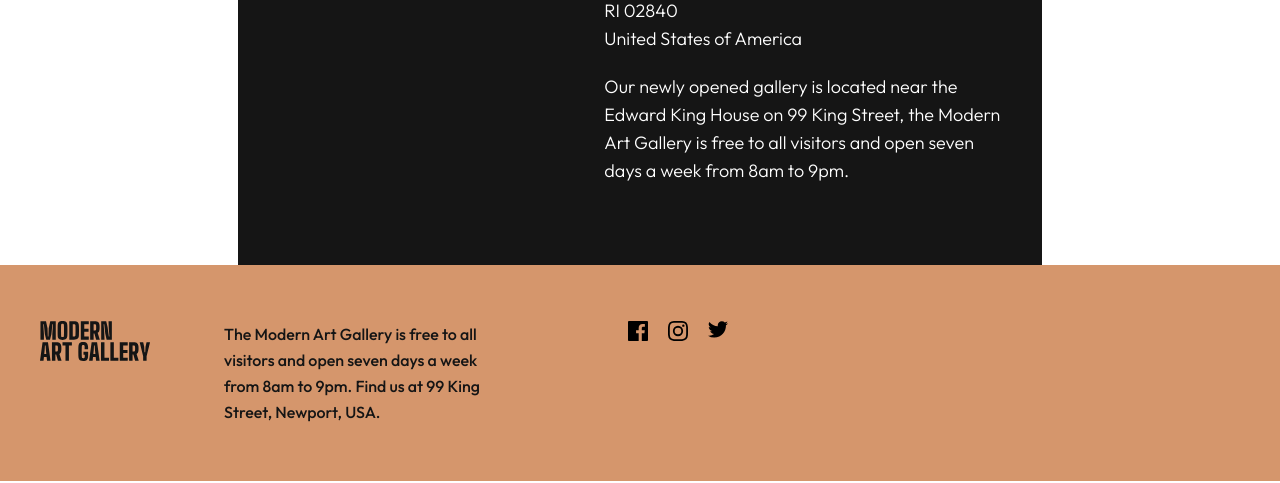
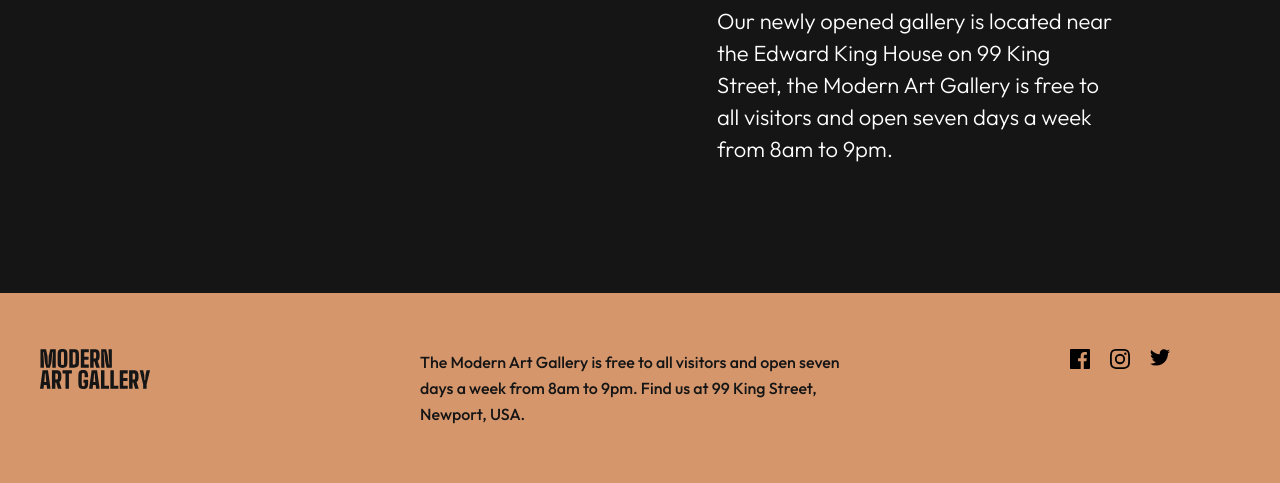
Before and after one commit to gigakhrz/Art-Gallery-Website, a plain HTML site: page location.html in a window 1280 px wide. Shown: the part 800-1283 px from the top of the page. Drawn offline with Linux system fonts and the light colour scheme.

Commit message:
and of project

```diff
--- a/location.css
+++ b/location.css
@@ -29,6 +29,10 @@ body{
 }
 
 .tablet{
+    display: none;
+}
+
+.desktop{
     display: none;
 }
 
@@ -211,3 +215,58 @@ footer{
         width: 281px;
     }
 }
+
+
+@media screen and (min-width: 1024px) {
+
+    .tablet{
+        display: none;
+    }
+
+    .desktop{
+        display: block;
+    }
+
+    .location{
+        padding: 104px 165px 128px 165px;
+        justify-content:space-between;
+    }
+
+    .location-h{
+        width: 320px;
+        margin-right: 150px;
+    }
+
+    h1{
+        font-size: 70px;
+        line-height: 70px;
+    }
+
+    .location-p p{
+        font-size: 22px;
+        line-height: 32px;
+    }
+
+    .location-p2 p{
+        font-size: 22px;
+        line-height: 32px;
+    }
+
+    .footer-container{
+        gap: 220px;
+    }
+
+    .footer-logo svg{
+        width: 160px;
+        height: 58px;
+    }
+
+    .footer-p{
+        max-width: 430px;
+        margin: 0;
+    }
+
+    .footer-p p{
+        width: 100%;
+    }
+}
--- a/location.html
+++ b/location.html
@@ -13,6 +13,7 @@
         <div class="map">
             <img class="mobile" src="./assets/mobile/image-map.png" alt="Map-image">
             <img class="tablet" src="./assets/tablet/image-map.png" alt="Map image">
+            <img class="desktop" src="./assets/desktop/image-map.png" alt="Map image">
 
             <a href="./index.html">
                 <div class="button-secondhalf">
```
